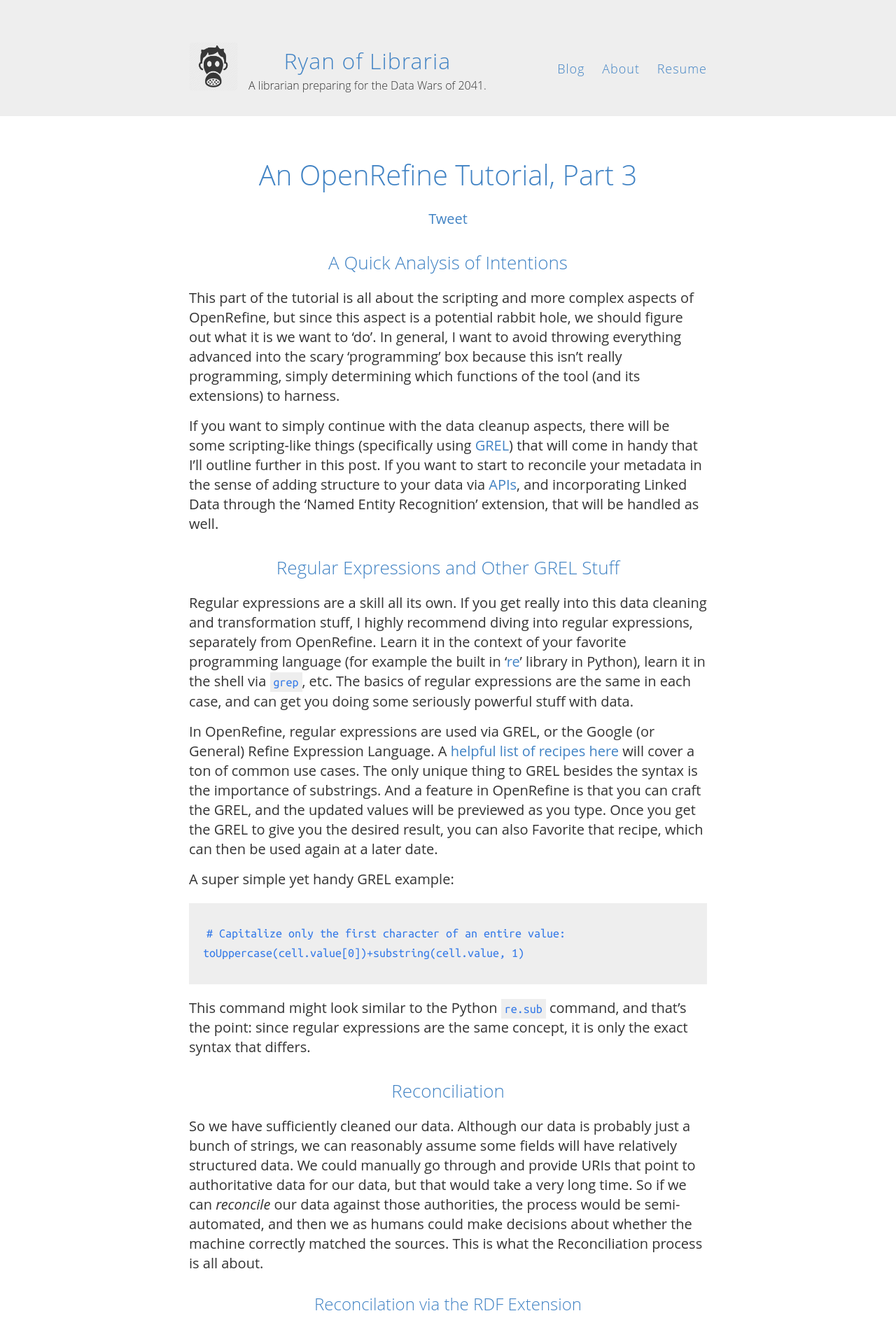
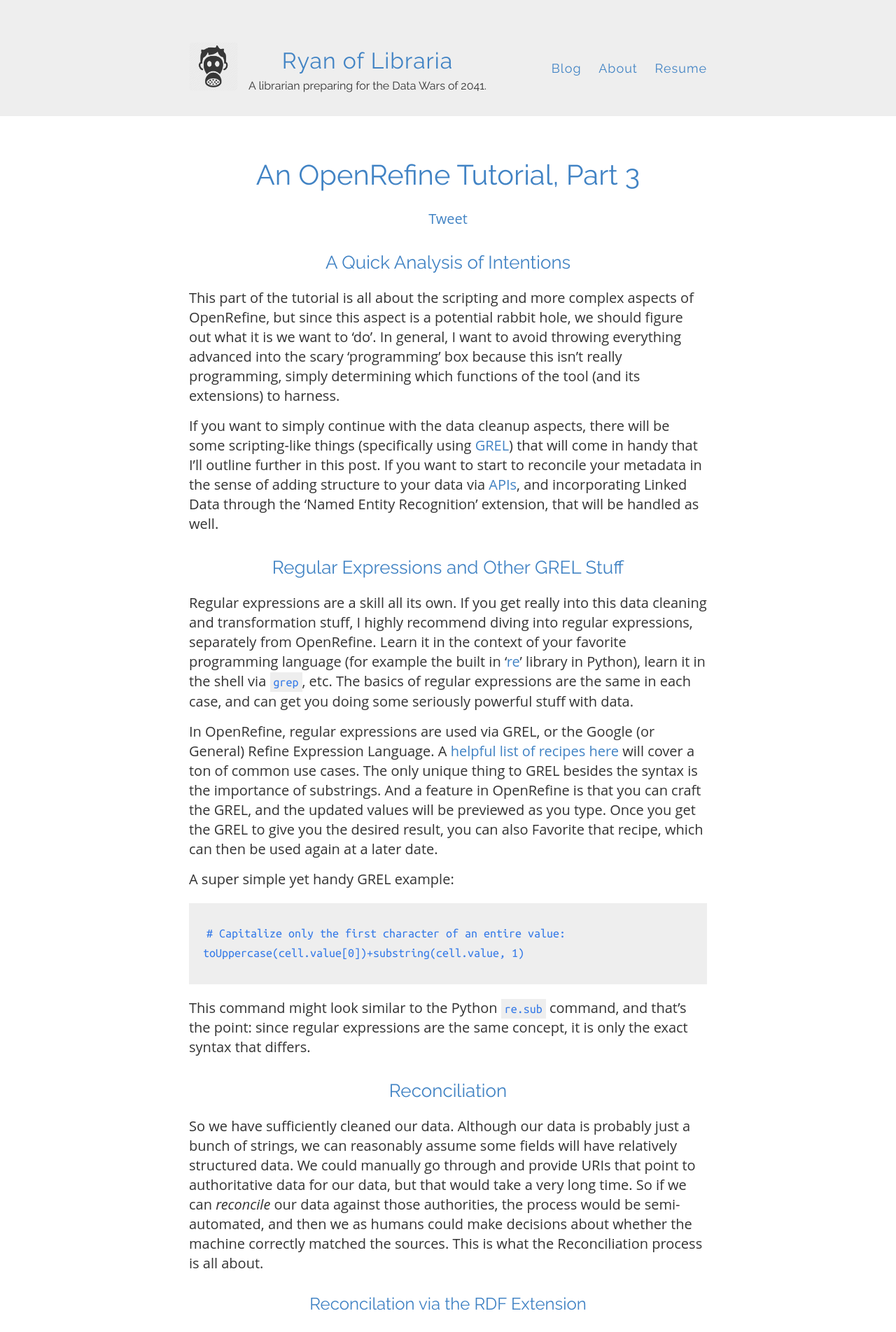
Before and after one commit to remerjohnson/remerjohnson.github.io, a Jekyll site: the page built from _posts/2015-8-17-open_refine_tutorial03.md, in a window 1280 px wide. Shown: the top 1904 px of the page at 70% size. Built offline with Jekyll 4.4.1, drawn with Linux system fonts in a browser that asks for light colours; nearby versions of some CDN libraries; some web fonts are replaced; comment, search, counter and statistics services are not loaded.

Commit message:
More font goodness

```diff
--- a/_layouts/default.html
+++ b/_layouts/default.html
@@ -18,8 +18,7 @@
 
     <link rel="stylesheet" type="text/css" href="{{ site.baseurl }}/style.css" />
     <link rel="alternate" type="application/rss+xml" title="{{ site.name }} - {{ site.description }}" href="{{ site.baseurl }}/feed.xml" />
-    <link rel="stylesheet" type="text/css" href="https://fonts.googleapis.com/css?family=Ubuntu+Mono|Droid+Sans+Mono" />
-    <link rel="stylesheet" type="text/css" href="https://fonts.googleapis.com/css?family=Ubuntu+Mono" />
+    <link rel="stylesheet" type="text/css" href="https://fonts.googleapis.com/css?family=Ubuntu+Mono|Raleway" />
     <link href="//maxcdn.bootstrapcdn.com/font-awesome/4.2.0/css/font-awesome.min.css" rel="stylesheet">
 
     <!-- Created with Jekyll Now - http://github.com/barryclark/jekyll-now -->
--- a/_sass/_variables.scss
+++ b/_sass/_variables.scss
@@ -23,10 +23,10 @@ $darkGreen: #0a7304;
 /* Font stacks */
 $helvetica: Helvetica,Arial,sans-serif;
 $helveticaNeue: helveticaNeue,Helvetica,Arial,sans-serif;
-$ubuntu: Ubuntu,"Open Sans",helveticaNeue,Helvetica,Arial,"Lucida Grande",sans-serif;
+$ubuntu: Ubuntu,Raleway,"Open Sans",helveticaNeue,Helvetica,Arial,"Lucida Grande",sans-serif;
 $opensans: "Open Sans",sans-serif;
 $georgia: Georgia,sans-serif;
-$mono: "Ubuntu Mono",Ubuntu,"Droid Sans Mono","Andale Mono",Consolas,monospace;
+$mono: "Ubuntu Mono","Andale Mono",Consolas,monospace;
 
 /* Mobile breakpoints */
 @mixin mobile {
```
